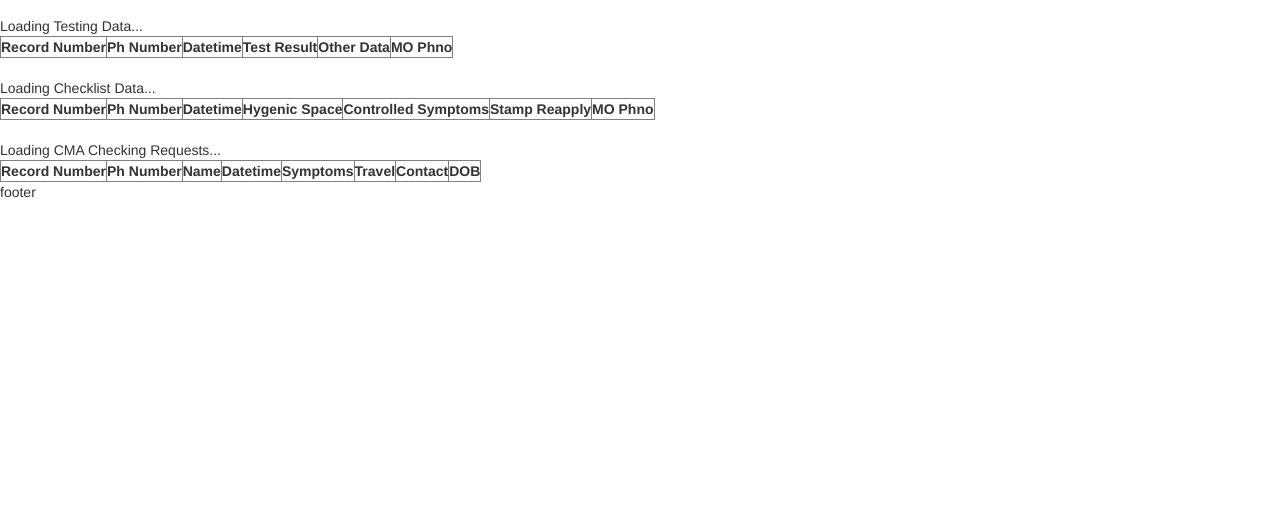
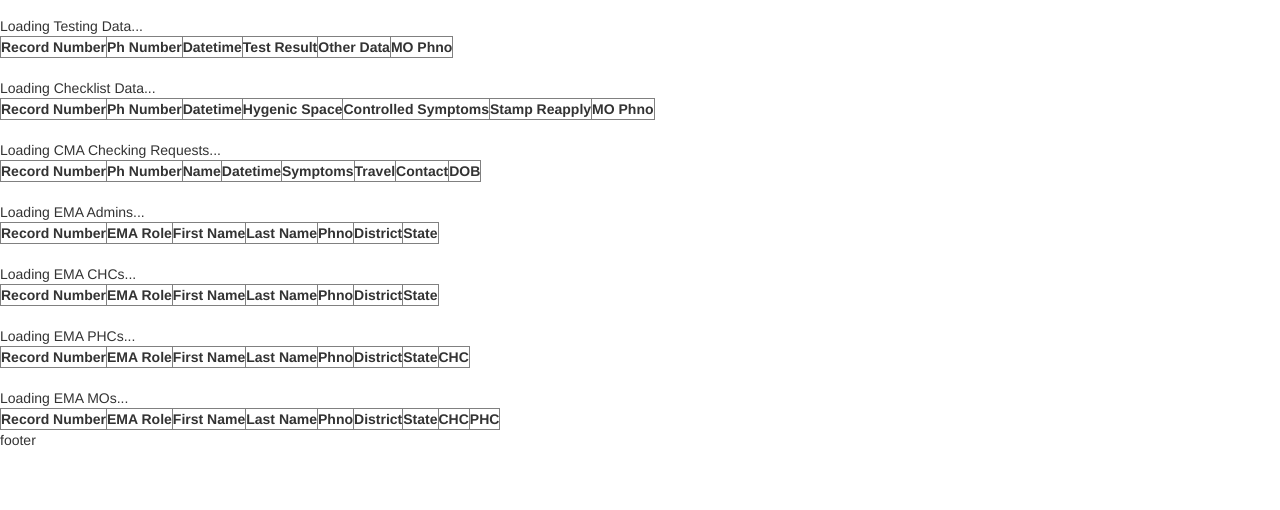
Before and after one commit to srujandeshpande/CombatCovid, a Flask app: page /ema_dashboard in a window 1280 px wide. Shown: the part 324-834 px from the top of the page. Before the commit the page ends 522 px from the top, so only its background shows below. Run offline with Flask 2, Linux system fonts and the light colour scheme; the visitor is signed in with stand-in values (Sample User, id 1); data that the repository does not hold is empty; parts of the project's set-up code (start-up, migrations or seed data) failed here and were passed over; some libraries are stand-ins or nearby versions.

Commit message:
Added ema data display

```diff
--- a/app.py
+++ b/app.py
@@ -320,27 +320,19 @@ def ema_admin_request_data():
 	return data1
 
 
-#EMA return PHC
-@app.route('/ema_phc_user_data', methods=['POST'])
-def ema_phc_user_data():
+#EMA return EMA data
+@app.route('/api/ema_admin_ema_data', methods=['POST'])
+def ema_admin_ema_data():
 	inputData = request.json
-	User_Data = pymongo.collection.Collection(db, 'User_Data')
-	data = json.loads(dumps(User_Data.find({'phc_phone_number':inputData['phc_phone_number']})))
+	Everyone_Data = pymongo.collection.Collection(db, 'Everyone_Data')
+	data = json.loads(dumps(Everyone_Data.find(inputData)))
 	data1 = {}
-	for i in data:
-		data1[i['phone_number']] = i
-	return data1
-
-
-#EMA return CHC
-@app.route('/ema_chc_user_data', methods=['POST'])
-def ema_chc_user_data():
-	inputData = request.json
-	User_Data = pymongo.collection.Collection(db, 'User_Data')
-	data = json.loads(dumps(User_Data.find({'chc_phone_number':inputData['chc_phone_number']})))
-	data1 = {}
-	for i in data:
-		data1[i['phone_number']] = i
+	y = 0
+	data1['count'] = 0
+	for x in data:
+		data1["record"+str(y)] = x
+		y+=1
+	data1['count'] = y
 	return data1
 
 
--- a/static/js/admin_dashboard_new.js
+++ b/static/js/admin_dashboard_new.js
@@ -32,6 +32,21 @@ function cmaUserMore(phno){
   });
 }
 
+function emaUserMore(phno){
+  $.ajax({
+  url: '/api/ema_admin_ema_data',
+  type: 'POST',
+  data: JSON.stringify({"phone_number":phno}),
+  contentType: 'application/json; charset=utf-8',
+  dataType: 'json',
+  async: true,
+  success: function(msg) {
+      msg = msg['record0']
+      $("#singleUserData").html('<tr><th>EMA Role</th><th>First Name</th><th>Last Name</th><th>Phno</th><th>District</th><th>State</th><th>CHC</th><th>PHC</th></tr>');
+      $("#singleUserData").append('<tr><td>'+msg['ema_role']+'</td><td>'+msg['first_name']+'</td><td>'+msg['last_name']+'</td><td>'+msg['phno']+'</td><td>'+msg['district']+'</td><td>'+msg['state']+'</td><td>'+msg['chc_phone_number']+'</td><td>'+msg['phc_phone_number']+'</td></tr>');
+    }
+  });
+}
 
 $(function(){
 
@@ -188,4 +203,93 @@ $(function(){
     });
   }
   });
+
+  $.ajax({
+  url: '/api/ema_admin_ema_data',
+  type: 'POST',
+  data: JSON.stringify({'ema_role':'admin'}),
+  contentType: 'application/json; charset=utf-8',
+  dataType: 'json',
+  async: true,
+  success: function(msg) {
+    var count = msg['count']
+    var r = "record"
+    for (var i=0;i<count;i++){
+      $("#emaAdminList").append('<tr><td>'+(i+1)+'</td><td>'+msg[r+i]['ema_role']+'</td><td>'+msg[r+i]['first_name']+'</a></td><td>'+msg[r+i]['last_name']+'</td><td><a href=# class="emauserph">'+msg[r+i]['phone_number']+'</a></td><td>'+msg[r+i]['district']+'</td><td>'+msg[r+i]['state']+'</td></tr>');
+    }
+    $("#emaAdminListHeader").html("EMA Admins")
+    $('.emauserph').click(function(event) {
+      phno = event.target.innerHTML
+      event.preventDefault()
+      emaUserMore(phno)
+    });
+  }
+  });
+
+  $.ajax({
+  url: '/api/ema_admin_ema_data',
+  type: 'POST',
+  data: JSON.stringify({'ema_role':'chc'}),
+  contentType: 'application/json; charset=utf-8',
+  dataType: 'json',
+  async: true,
+  success: function(msg) {
+    var count = msg['count']
+    var r = "record"
+    for (var i=0;i<count;i++){
+      $("#emaCHCList").append('<tr><td>'+(i+1)+'</td><td>'+msg[r+i]['ema_role']+'</td><td>'+msg[r+i]['first_name']+'</a></td><td>'+msg[r+i]['last_name']+'</td><td><a href=# class="emauserph">'+msg[r+i]['phone_number']+'</a></td><td>'+msg[r+i]['district']+'</td><td>'+msg[r+i]['state']+'</td></tr>');
+    }
+    $("#emaCHCListHeader").html("EMA Admins")
+    $('.emauserph').click(function(event) {
+      phno = event.target.innerHTML
+      event.preventDefault()
+      emaUserMore(phno)
+    });
+  }
+  });
+
+  $.ajax({
+  url: '/api/ema_admin_ema_data',
+  type: 'POST',
+  data: JSON.stringify({'ema_role':'phc'}),
+  contentType: 'application/json; charset=utf-8',
+  dataType: 'json',
+  async: true,
+  success: function(msg) {
+    var count = msg['count']
+    var r = "record"
+    for (var i=0;i<count;i++){
+      $("#emaPHCList").append('<tr><td>'+(i+1)+'</td><td>'+msg[r+i]['ema_role']+'</td><td>'+msg[r+i]['first_name']+'</a></td><td>'+msg[r+i]['last_name']+'</td><td><a href=# class="emauserph">'+msg[r+i]['phone_number']+'</a></td><td>'+msg[r+i]['district']+'</td><td>'+msg[r+i]['state']+'</td><td>'+msg[r+i]['chc_phone_number']+'</td></tr>');
+    }
+    $("#emaPHCListHeader").html("EMA Admins")
+    $('.emauserph').click(function(event) {
+      phno = event.target.innerHTML
+      event.preventDefault()
+      emaUserMore(phno)
+    });
+  }
+  });
+
+  $.ajax({
+  url: '/api/ema_admin_ema_data',
+  type: 'POST',
+  data: JSON.stringify({'ema_role':'mo'}),
+  contentType: 'application/json; charset=utf-8',
+  dataType: 'json',
+  async: true,
+  success: function(msg) {
+    var count = msg['count']
+    var r = "record"
+    for (var i=0;i<count;i++){
+      $("#emaMOList").append('<tr><td>'+(i+1)+'</td><td>'+msg[r+i]['ema_role']+'</td><td>'+msg[r+i]['first_name']+'</a></td><td>'+msg[r+i]['last_name']+'</td><td><a href=# class="emauserph">'+msg[r+i]['phone_number']+'</a></td><td>'+msg[r+i]['district']+'</td><td>'+msg[r+i]['state']+'</td><td>'+msg[r+i]['chc_phone_number']+'</td><td>'+msg[r+i]['phc_phone_number']+'</td></tr>');
+    }
+    $("#emaMOListHeader").html("EMA Admins")
+    $('.emauserph').click(function(event) {
+      phno = event.target.innerHTML
+      event.preventDefault()
+      emaUserMore(phno)
+    });
+  }
+  });
+
 });
--- a/templates/admin_dashboard.html
+++ b/templates/admin_dashboard.html
@@ -98,6 +98,42 @@
   </table>
   </div>
 
+  <br>
+  <div id="emaAdminListHeader">Loading EMA Admins...</div>
+  <table id="emaAdminList" border="border">
+    <tr>
+      <th>Record Number</th><th>EMA Role</th><th>First Name</th><th>Last Name</th><th>Phno</th><th>District</th><th>State</th>
+    </tr>
+  </table>
+  </div>
+
+  <br>
+  <div id="emaCHCListHeader">Loading EMA CHCs...</div>
+  <table id="emaCHCList" border="border">
+    <tr>
+      <th>Record Number</th><th>EMA Role</th><th>First Name</th><th>Last Name</th><th>Phno</th><th>District</th><th>State</th>
+    </tr>
+  </table>
+  </div>
+
+  <br>
+  <div id="emaPHCListHeader">Loading EMA PHCs...</div>
+  <table id="emaPHCList" border="border">
+    <tr>
+      <th>Record Number</th><th>EMA Role</th><th>First Name</th><th>Last Name</th><th>Phno</th><th>District</th><th>State</th><th>CHC</th>
+    </tr>
+  </table>
+  </div>
+
+  <br>
+  <div id="emaMOListHeader">Loading EMA MOs...</div>
+  <table id="emaMOList" border="border">
+    <tr>
+      <th>Record Number</th><th>EMA Role</th><th>First Name</th><th>Last Name</th><th>Phno</th><th>District</th><th>State</th><th>CHC</th><th>PHC</th>
+    </tr>
+  </table>
+  </div>
+
 </body>
   <script src="{{url_for('static', filename='js/admin_dashboard_new.js')}}"></script>
 <footer>
```
